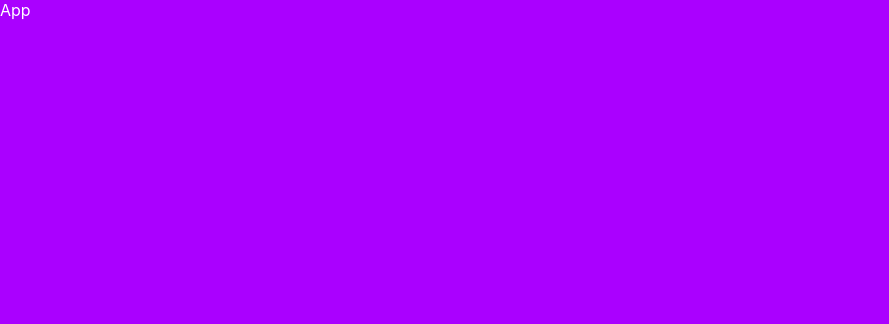
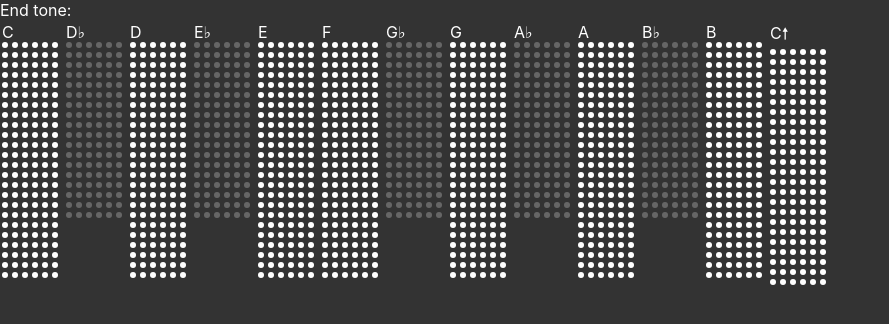
Before and after one commit to jonvuri/interval-clinic, a React app: page / in a window 1280 px wide. Shown: the top 324 px of the page, without its empty margins (0-889 px from the left). Built offline with nearby package versions, Linux system fonts and the light colour scheme.

Commit message:
First version of Piano component + Tone.js synth, event hooks

```diff
--- a/package.json
+++ b/package.json
@@ -66,6 +66,7 @@
     "stylelint-config-prettier": "^8.0.2",
     "stylelint-prettier": "^1.1.2",
     "terser-webpack-plugin": "2.3.8",
+    "tone": "^14.7.58",
     "ts-pnp": "1.1.6",
     "typescript": "^4.0.3",
     "url-loader": "2.3.0",
--- a/src/App.module.css
+++ b/src/App.module.css
@@ -1,5 +1,5 @@
 .app {
-  --background-color: #a0f;
+  --background-color: #333;
   --text-color: white;
 
   width: 100vw;
--- a/src/App.tsx
+++ b/src/App.tsx
@@ -1,8 +1,47 @@
-import React from 'react'
+import React, { useState } from 'react'
+import * as Tone from 'tone'
+
 import styles from './App.module.css'
 
+import Piano from './components/piano'
+
+const synth = new Tone.PolySynth().toDestination()
+
+synth.set({
+  envelope: {
+    attack: 0.05,
+    attackCurve: 'linear',
+    decay: 0.3,
+    decayCurve: 'exponential',
+    release: 0.8,
+    releaseCurve: 'exponential',
+    sustain: 0.4,
+  },
+  oscillator: {
+    type: 'triangle',
+  },
+})
+
 const App = () => {
-  return <div className={styles.app}>App</div>
+  const [endTone, setEndTone] = useState<string | null>(null)
+
+  const handleAttack = async (tone: string) => {
+    await Tone.start()
+
+    synth.triggerAttack(tone)
+    setEndTone(tone)
+  }
+
+  const handleRelease = (tone: string) => {
+    synth.triggerRelease(tone)
+  }
+
+  return (
+    <div className={styles.app}>
+      End tone: {endTone}
+      <Piano onAttack={handleAttack} onRelease={handleRelease} />
+    </div>
+  )
 }
 
 export default App
--- /dev/null
+++ b/src/components/piano.module.css
@@ -0,0 +1,17 @@
+.container {
+  display: flex;
+}
+
+.whiteKey {
+  width: 60px;
+  height: 240px;
+  margin: 2px;
+  fill: white;
+}
+
+.blackKey {
+  width: 60px;
+  height: 180px;
+  margin: 2px;
+  fill: #666;
+}
--- /dev/null
+++ b/src/components/piano.tsx
@@ -0,0 +1,230 @@
+import React, { useCallback, useEffect } from 'react'
+import {} from 'tone'
+
+import styles from './piano.module.css'
+
+type KeyProps = {
+  note: string
+  display: string
+  keyboardKey: string
+  onAttack: (note: string) => void
+  onRelease: (note: string) => void
+}
+
+type BaseKeyProps = KeyProps & {
+  cssClassName: string
+}
+
+const BaseKey = ({
+  cssClassName,
+  note,
+  display,
+  keyboardKey,
+  onAttack,
+  onRelease,
+}: BaseKeyProps) => {
+  const svgPatternId = `${cssClassName}-circles`
+
+  const handleKeyDown = useCallback(
+    (event) => {
+      if (event.key === keyboardKey && !event.repeat) {
+        event.preventDefault()
+        onAttack(note)
+      }
+    },
+    [note, keyboardKey, onAttack]
+  )
+
+  const handleKeyUp = useCallback(
+    (event) => {
+      if (event.key === keyboardKey && !event.repeat) {
+        event.preventDefault()
+        onRelease(note)
+      }
+    },
+    [note, keyboardKey, onRelease]
+  )
+
+  useEffect(() => {
+    window.addEventListener('keydown', handleKeyDown)
+    window.addEventListener('keyup', handleKeyUp)
+
+    return () => {
+      window.removeEventListener('keydown', handleKeyDown)
+      window.removeEventListener('keyup', handleKeyUp)
+    }
+  })
+
+  return (
+    <div
+      role="button"
+      tabIndex={0}
+      onMouseDown={() => {
+        onAttack(note)
+      }}
+      onMouseUp={() => onRelease(note)}
+      className={cssClassName}
+    >
+      {display}
+      <svg width="100%" height="100%">
+        <pattern
+          id={svgPatternId}
+          x="0"
+          y="0"
+          width="10"
+          height="10"
+          patternUnits="userSpaceOnUse"
+        >
+          <circle fill="inherit" cx="3" cy="3" r="3"></circle>
+        </pattern>
+
+        <rect
+          x="0"
+          y="0"
+          width="100%"
+          height="100%"
+          fill={`url(#${svgPatternId})`}
+        ></rect>
+      </svg>
+    </div>
+  )
+}
+
+const WhiteKey = ({
+  note,
+  display,
+  keyboardKey,
+  onAttack,
+  onRelease,
+}: KeyProps) => (
+  <BaseKey
+    cssClassName={styles.whiteKey}
+    note={note}
+    keyboardKey={keyboardKey}
+    display={display}
+    onAttack={onAttack}
+    onRelease={onRelease}
+  />
+)
+
+const BlackKey = ({
+  note,
+  display,
+  keyboardKey,
+  onAttack,
+  onRelease,
+}: KeyProps) => (
+  <BaseKey
+    cssClassName={styles.blackKey}
+    note={note}
+    keyboardKey={keyboardKey}
+    display={display}
+    onAttack={onAttack}
+    onRelease={onRelease}
+  />
+)
+
+type Props = {
+  onAttack: (tone: string) => void
+  onRelease: (tone: string) => void
+}
+
+const Piano = ({ onAttack, onRelease }: Props) => {
+  return (
+    <div className={styles.container}>
+      <WhiteKey
+        note="C4"
+        display="C"
+        keyboardKey="q"
+        onAttack={onAttack}
+        onRelease={onRelease}
+      />
+      <BlackKey
+        note="C#4"
+        display="D♭"
+        keyboardKey="2"
+        onAttack={onAttack}
+        onRelease={onRelease}
+      />
+      <WhiteKey
+        note="D4"
+        display="D"
+        keyboardKey="w"
+        onAttack={onAttack}
+        onRelease={onRelease}
+      />
+      <BlackKey
+        note="D#4"
+        display="E♭"
+        keyboardKey="3"
+        onAttack={onAttack}
+        onRelease={onRelease}
+      />
+      <WhiteKey
+        note="E4"
+        display="E"
+        keyboardKey="e"
+        onAttack={onAttack}
+        onRelease={onRelease}
+      />
+      <WhiteKey
+        note="F4"
+        display="F"
+        keyboardKey="r"
+        onAttack={onAttack}
+        onRelease={onRelease}
+      />
+      <BlackKey
+        note="F#4"
+        display="G♭"
+        keyboardKey="5"
+        onAttack={onAttack}
+        onRelease={onRelease}
+      />
+      <WhiteKey
+        note="G4"
+        display="G"
+        keyboardKey="t"
+        onAttack={onAttack}
+        onRelease={onRelease}
+      />
+      <BlackKey
+        note="G#4"
+        display="A♭"
+        keyboardKey="6"
+        onAttack={onAttack}
+        onRelease={onRelease}
+      />
+      <WhiteKey
+        note="A4"
+        display="A"
+        keyboardKey="y"
+        onAttack={onAttack}
+        onRelease={onRelease}
+      />
+      <BlackKey
+        note="A#4"
+        display="B♭"
+        keyboardKey="7"
+        onAttack={onAttack}
+        onRelease={onRelease}
+      />
+      <WhiteKey
+        note="B4"
+        display="B"
+        keyboardKey="u"
+        onAttack={onAttack}
+        onRelease={onRelease}
+      />
+      <WhiteKey
+        note="C5"
+        display="C🠕"
+        keyboardKey="i"
+        onAttack={onAttack}
+        onRelease={onRelease}
+      />
+    </div>
+  )
+}
+
+export default Piano
```
Also changed, not shown: 1 other file (tests, documents, lock files or other folders).
